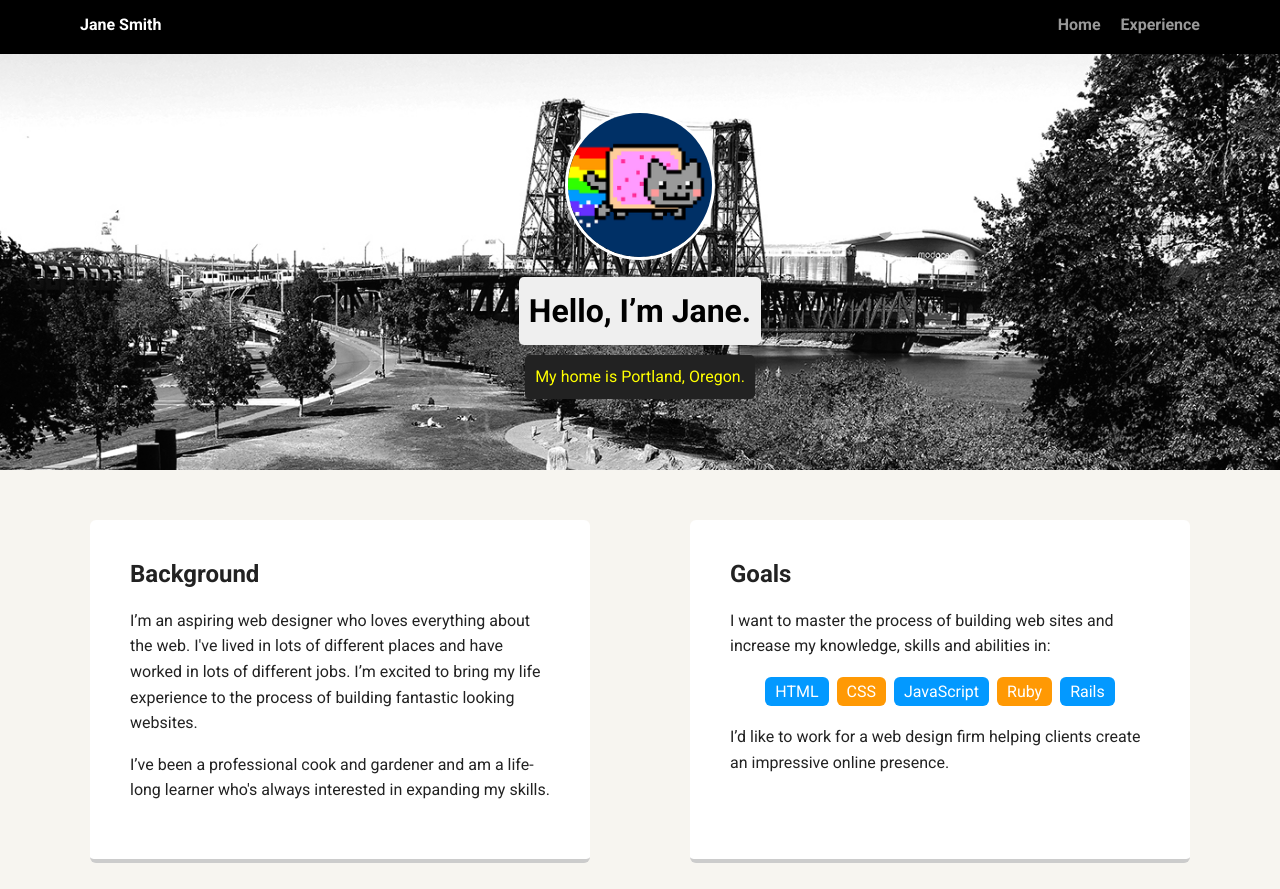
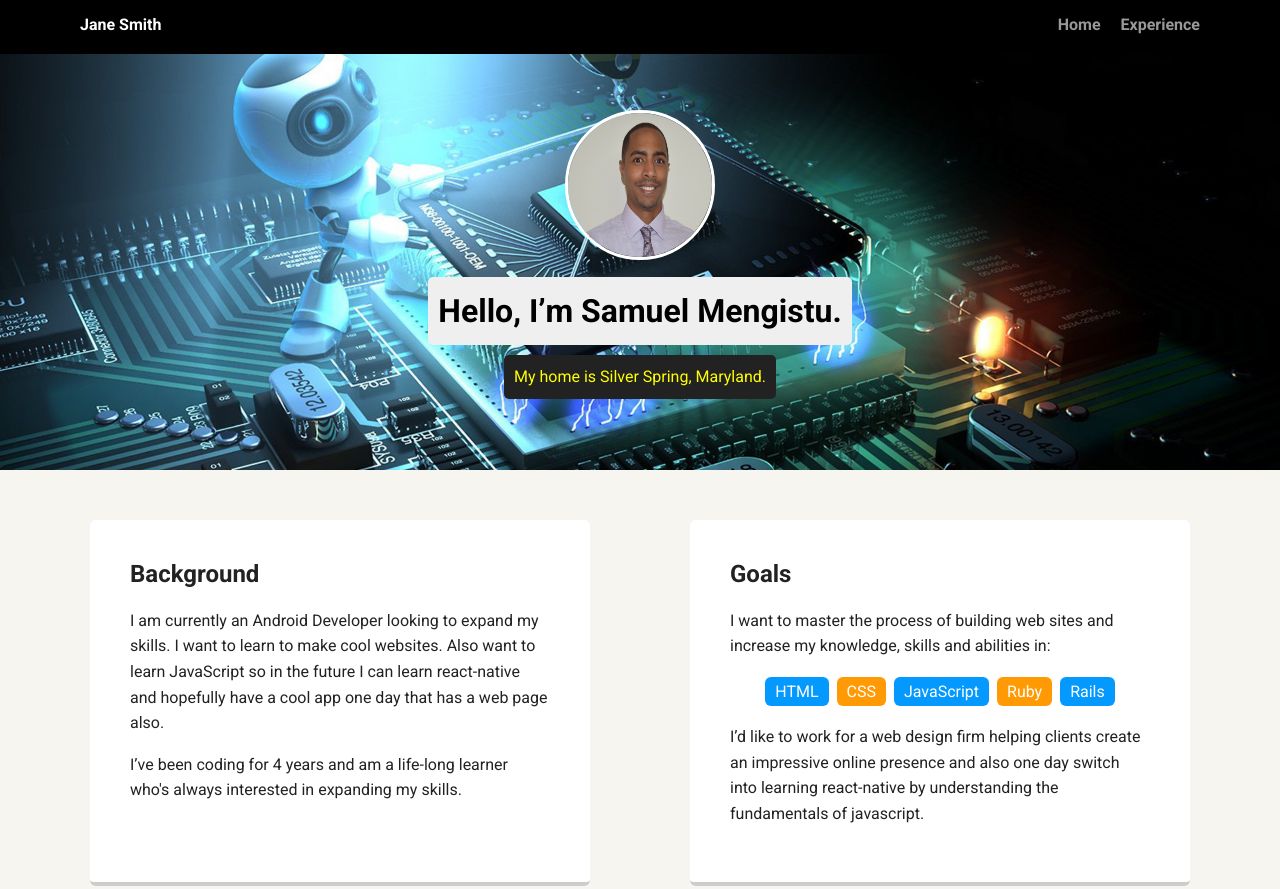
Before and after one commit to sam321pbs/Personal-Profile, a plain HTML site: page index.html in a window 1280 px wide. Shown: the top 889 px of the page. Drawn offline with Linux system fonts and the light colour scheme; a web font is replaced by a local one.

Commit message:
Changed text and added profile and background images

```diff
--- a/index.html
+++ b/index.html
@@ -11,22 +11,22 @@
     <div class="main-nav">
         <ul class="nav">
           <li class="name">Jane Smith</li>
-          <li><a href="#">Home</a></li>
+          <li><a href="./index.html">Home</a></li>
           <li><a href="#">Experience</a></li>
         </ul>
     </div>
 
     <header>
-      <img src="images/me.png" alt="Drawing of Jane Smith" class="profile-image">
-      <h1 class="tag name">Hello, I’m Jane.</h1>
-      <p class="tag location">My home is Portland, Oregon.</p>
+      <img src="images/profile_pic.JPG" alt="Picture of Samuel Mengistu" class="profile-image">
+      <h1 class="tag name">Hello, I’m Samuel Mengistu.</h1>
+      <p class="tag location">My home is Silver Spring, Maryland.</p>
     </header>
 
     <main class="flex">
       <div class="card">
         <h2>Background</h2>
-        <p>I’m an aspiring web designer who loves everything about the web. I've lived in lots of different places and have worked in lots of different jobs. I’m excited to bring my life experience to the process of building fantastic looking websites.</p>
-        <p>I’ve been a professional cook and gardener and am a life-long learner who's always interested in expanding my skills.</p>
+        <p>I am currently an Android Developer looking to expand my skills. I want to learn to make cool websites. Also want to learn JavaScript so in the future I can learn react-native and hopefully have a cool app one day that has a web page also. </p>
+        <p>I’ve been coding for 4 years and am a life-long learner who's always interested in expanding my skills.</p>
       </div>
 
       <div class="card">
@@ -39,7 +39,7 @@
           <li>Ruby</li>
           <li>Rails</li>
         </ul>
-        <p>I’d like to work for a web design firm helping clients create an impressive online presence.</p>
+        <p>I’d like to work for a web design firm helping clients create an impressive online presence and also one day switch into learning react-native by understanding the fundamentals of javascript.</p>
       </div>
 
     </main>
--- a/styles.css
+++ b/styles.css
@@ -57,7 +57,7 @@ a:hover {
 
 header {
   text-align: center;
-  background: url('images/portland.jpg') no-repeat top center ;
+  background: url('images/background.jpg') no-repeat top center ;
   background-size: cover;
   overflow: hidden;
   padding-top: 60px;
```
Also changed, not shown: images/background.jpg (added), images/profile_pic.JPG (added).
